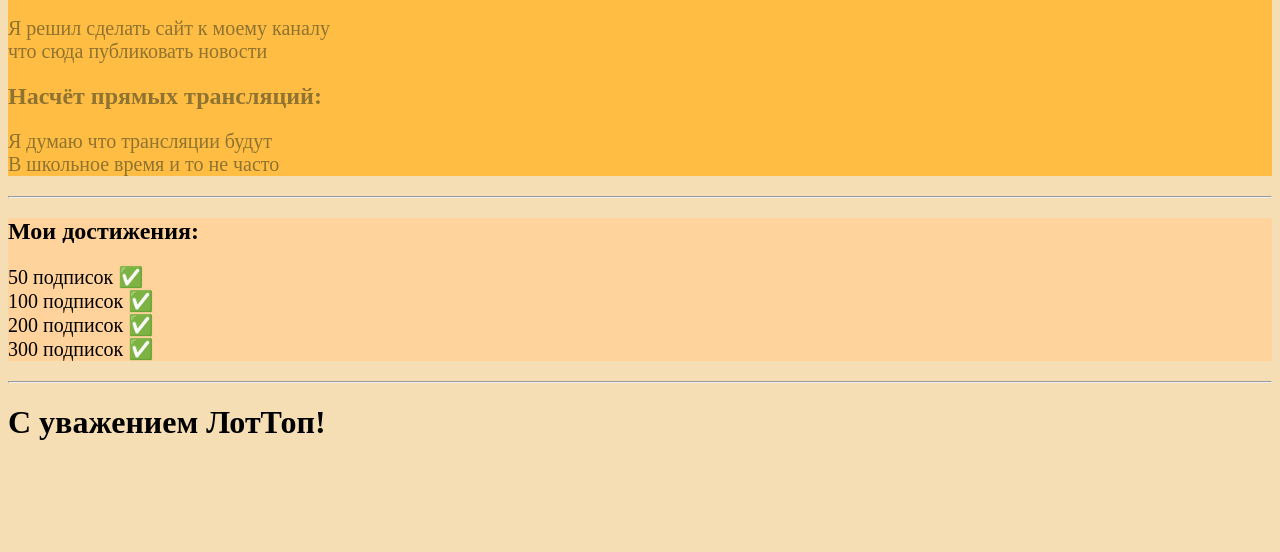
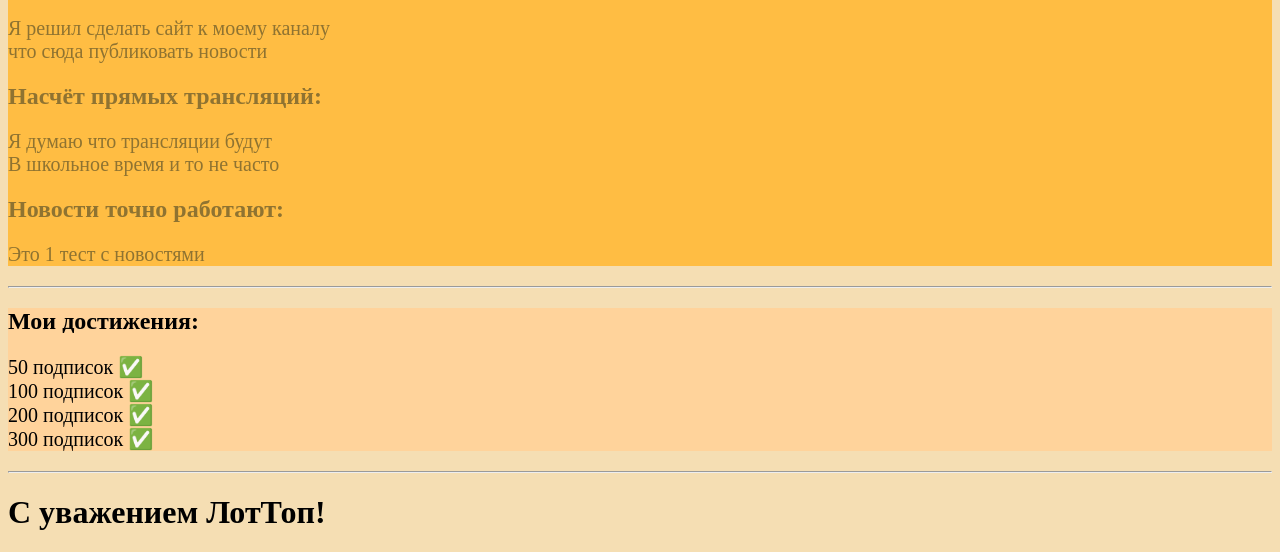
Before and after one commit to lottophello/lottop_info, a plain HTML site: page index.html in a window 1280 px wide. Shown: the part 748-1300 px from the top of the page. Before the commit the page ends 1210 px from the top, so only its background shows below. Drawn offline with Linux system fonts and the light colour scheme.

Commit message:
Update index.html

```diff
--- a/index.html
+++ b/index.html
@@ -37,6 +37,15 @@
 
                 </header>
             </article>
+            <article>
+                <header>
+                    <h1>Новости точно работают:</h1>
+                    <p>Это 1 тест с новостями</p>
+
+                </header>
+            </article>
+
+
 
         </div>
         <hr>
```
